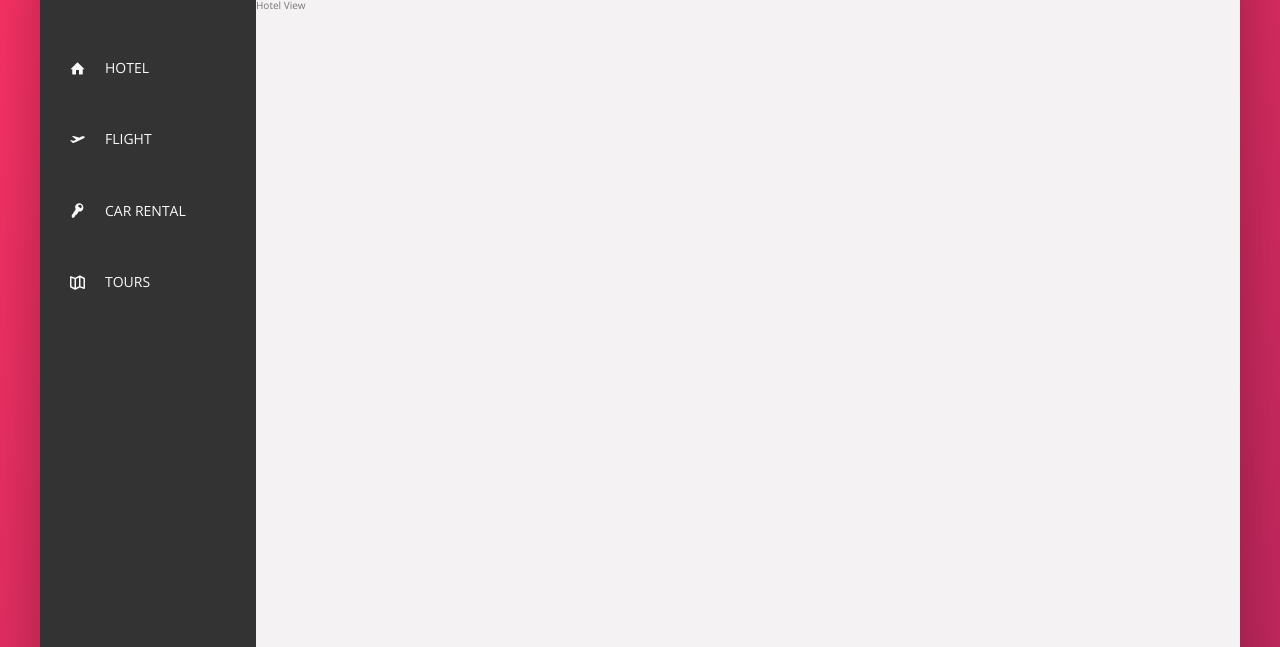
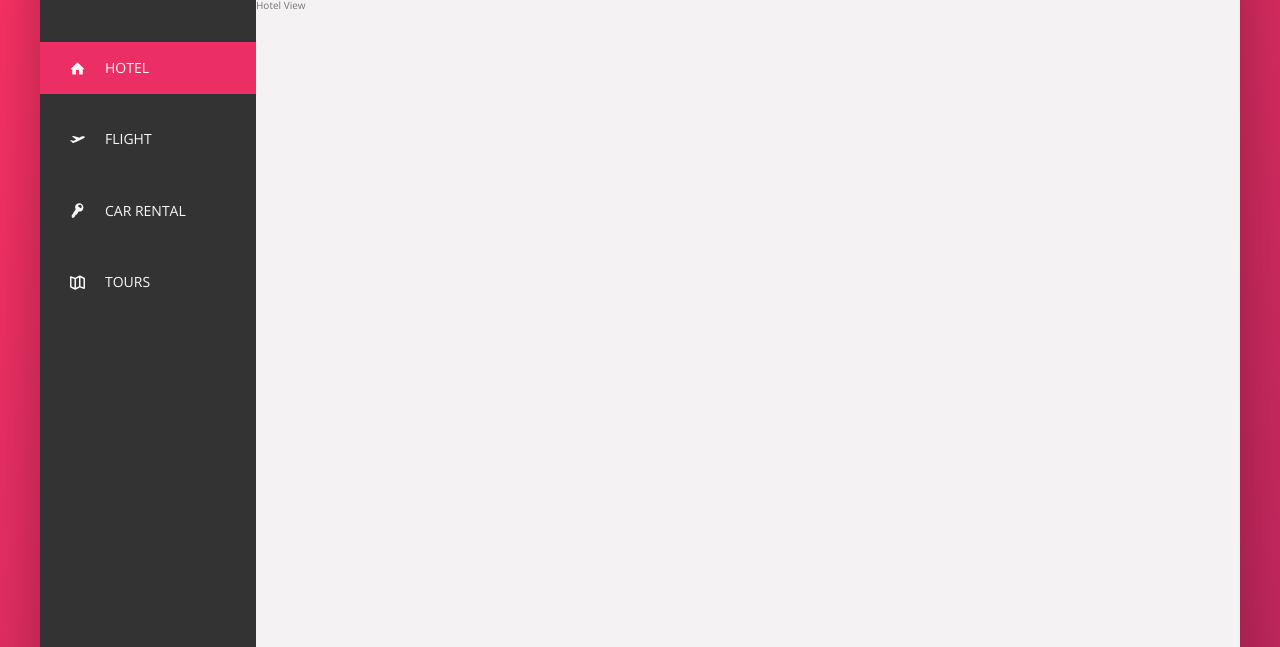
Before and after one commit to wahyualfarisi/trillo-project, a website: page index.html in a window 1280 px wide. Shown: the part 153-800 px from the top of the page. Drawn offline with nearby package versions, Linux system fonts and the light colour scheme.

Commit message:
clear sidebar

```diff
--- a/index.html
+++ b/index.html
@@ -44,7 +44,7 @@
             <div class="content">
                 <nav class="sidebar">
                     <ul class="side-nav">
-                        <li class="side-nav__item">
+                        <li class="side-nav__item side-nav__item--active">
                             <a href="#" class="side-nav__link">
                                 <svg class="side-nav__icon">
                                     <use xlink:href="img/sprite.svg#icon-home"></use>
--- a/sass/_components.scss
+++ b/sass/_components.scss
@@ -132,9 +132,40 @@
     justify-content: space-between;
 
     &__item {
+        position: relative;
+
+
         &:not(:last-child){
             margin-bottom: 1.9rem;
         }
+
+        //set  when clicked link
+        &:active:before {
+            background-color: orange;
+        }
+    }
+
+    &__item::before {
+        content: "";
+        position: absolute;
+        top: 0;
+        left: 0;
+        height: 100%;
+        width: 3px;
+        background-color: var(--color-primary);
+
+        transform: scaleY(0); //state scale
+
+        transition: transform .2s,
+                    width .4s cubic-bezier(1,0,0,1) .2s, // .2s is delay
+                    background-color .2s;
+    }
+
+    //to action
+    &__item:hover::before ,
+    &__item--active::before {
+        transform: scaleY(1); //change state
+        width: 100%;
     }
 
     &__link:link,
@@ -147,6 +178,9 @@
 
         display: flex;
         align-items: center;
+
+        position: relative;
+        z-index: 10;
     }
 
     &__icon {
```
Also changed, not shown: css/style.css.
